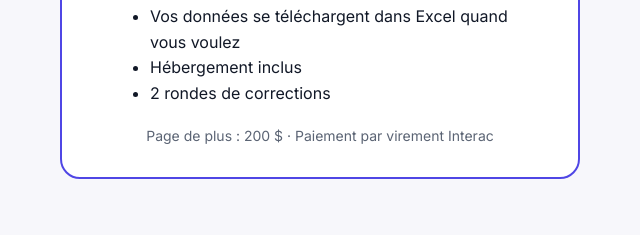
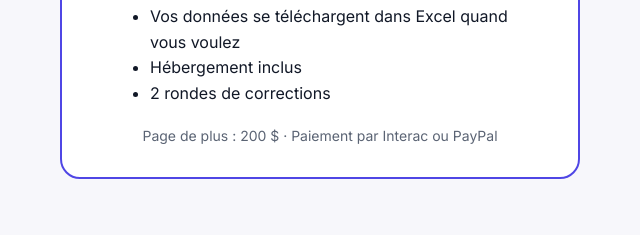
Before and after one commit to Slothwtw/fichierfute, a plain HTML site: page index.html in a window 1280 px wide. Shown: the part 3300-3540 px from the top of the page, 320-960 px from the left. Drawn offline with Linux system fonts and the light colour scheme.

Commit message:
Paiement Interac ou PayPal
Co-Authored-By: Claude Opus 5.5 <noreply@anthropic.com>

```diff
--- a/index.html
+++ b/index.html
@@ -221,7 +221,7 @@ footer{padding:24px 16px;text-align:center;color:var(--mu);font-size:13px}
         <li>Hébergement inclus</li>
         <li>2 rondes de corrections</li>
       </ul>
-      <div style="color:var(--mu);font-size:14px">Page de plus : 200 $ · Paiement par virement Interac</div>
+      <div style="color:var(--mu);font-size:14px">Page de plus : 200 $ · Paiement par Interac ou PayPal</div>
     </div>
   </div>
 </section>
```
